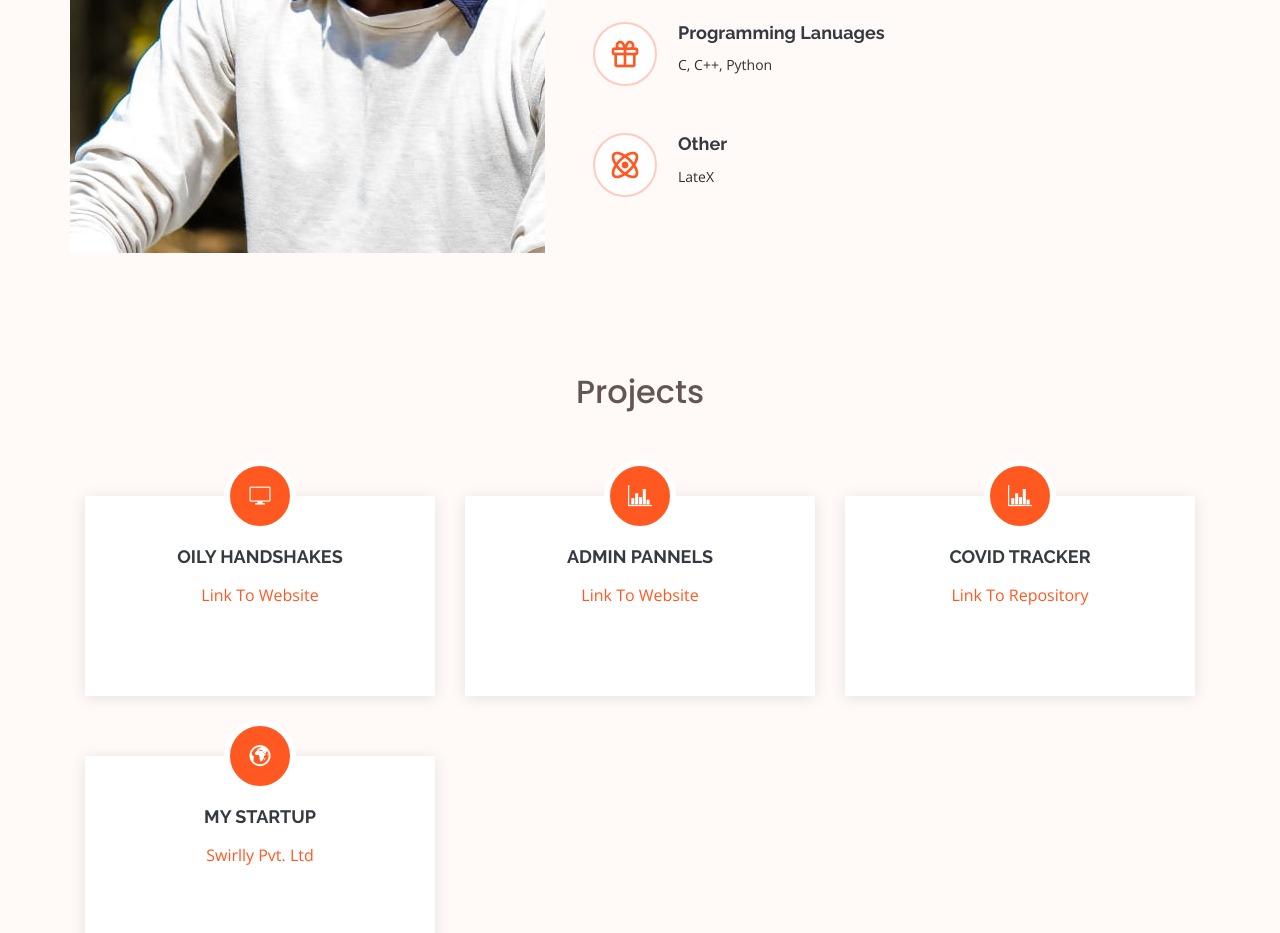
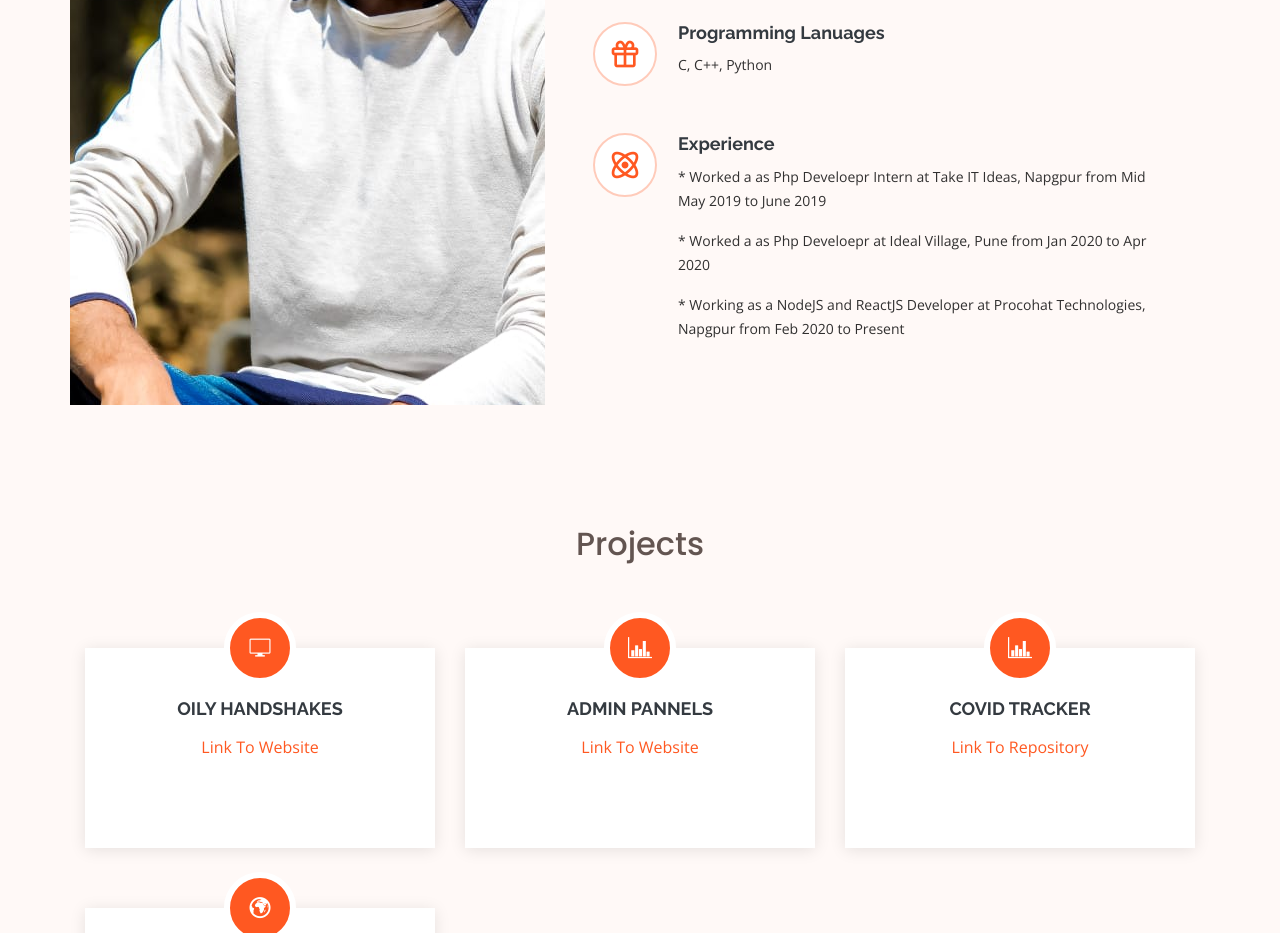
Before and after one commit to nidhey27/Nycto_Nid-site.github.io, a plain HTML site: page index.html in a window 1280 px wide. Shown: the part 1380-2313 px from the top of the page. Drawn offline with nearby package versions, Linux system fonts and the light colour scheme.

Commit message:
Adding Experience

```diff
--- a/index.html
+++ b/index.html
@@ -188,8 +188,10 @@
 
             <div class="icon-box" data-aos="fade-up" data-aos-delay="200">
               <div class="icon"><i class="bx bx-atom"></i></div>
-              <h4 class="title"><a href="">Other</a></h4>
-              <p class="description">LateX</p>
+              <h4 class="title"><a href="">Experience</a></h4>
+              <p class="description">* Worked a as Php Develoepr Intern at Take IT Ideas, Napgpur from Mid May 2019 to June 2019  </p>
+              <p class="description">* Worked a as Php Develoepr  at Ideal Village, Pune from Jan 2020 to Apr   2020  </p>
+              <p class="description">* Working as a NodeJS and ReactJS Developer at Procohat Technologies, Napgpur from Feb 2020 to Present  </p>
             </div>
 
           </div>
```
